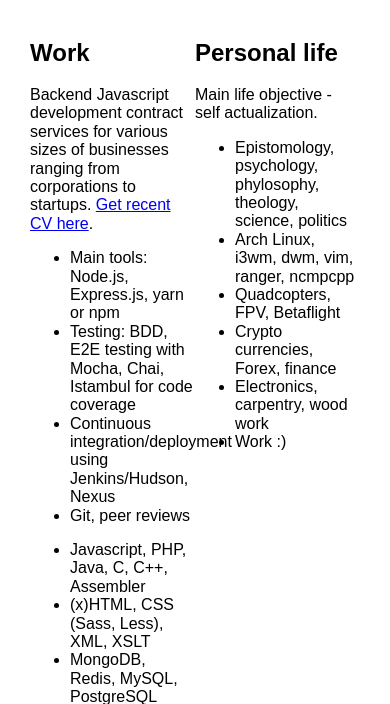
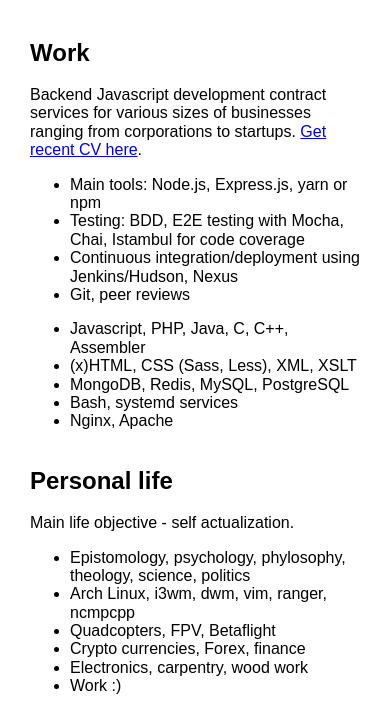
Before and after one commit to laurynas-karvelis/explosive-brains.com, a plain HTML site: page index.html in a window 390 px wide. Shown: the part 173-877 px from the top of the page. Drawn offline with nearby package versions, Linux system fonts and the light colour scheme.

Commit message:
Make grid responsive

```diff
--- a/index.html
+++ b/index.html
@@ -1,6 +1,7 @@
 <!DOCTYPE html>
     <head>
         <link rel="stylesheet" href="https://unpkg.com/purecss@1.0.0/build/pure-min.css" integrity="sha384-nn4HPE8lTHyVtfCBi5yW9d20FjT8BJwUXyWZT9InLYax14RDjBj46LmSztkmNP9w" crossorigin="anonymous">
+        <link rel="stylesheet" href="https://unpkg.com/purecss@1.0.0/build/grids-responsive-min.css">
     </head>
 
     <body style="padding: 20px 30px">
@@ -10,7 +11,7 @@
         </h1>
 
         <div class="pure-g">
-            <div class="pure-u-12-24">
+            <div class="pure-u-1 pure-u-md-1-2">
                 <h2>Work</h2>
 
                 <p>
@@ -35,7 +36,7 @@
 
             </div>
 
-            <div class="pure-u-12-24">
+            <div class="pure-u-1 pure-u-md-1-2">
                 <h2>Personal life</h2>
 
                 <p>
@@ -58,7 +59,7 @@
 
         <div class="pure-g">
 
-            <div class="pure-u-5-5">
+            <div class="pure-u-1">
                 <h2>Contacts</h2>
 
                 <ul>
```
